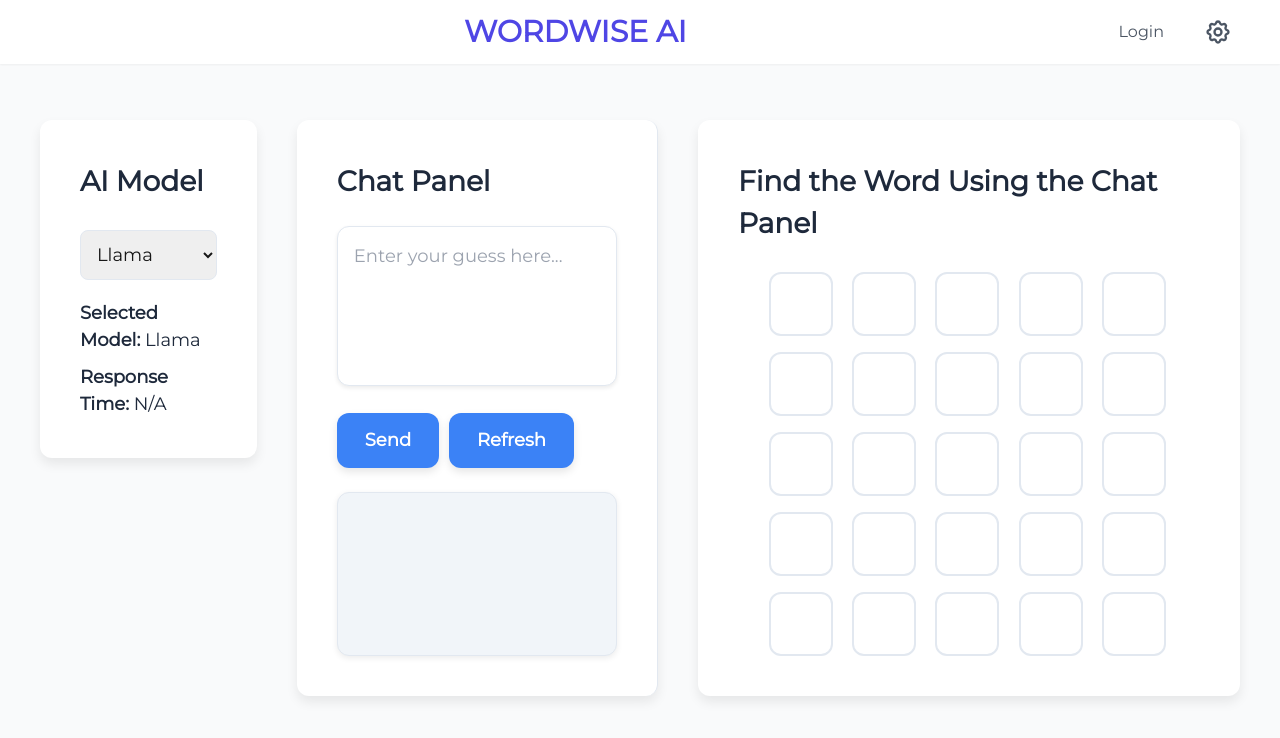
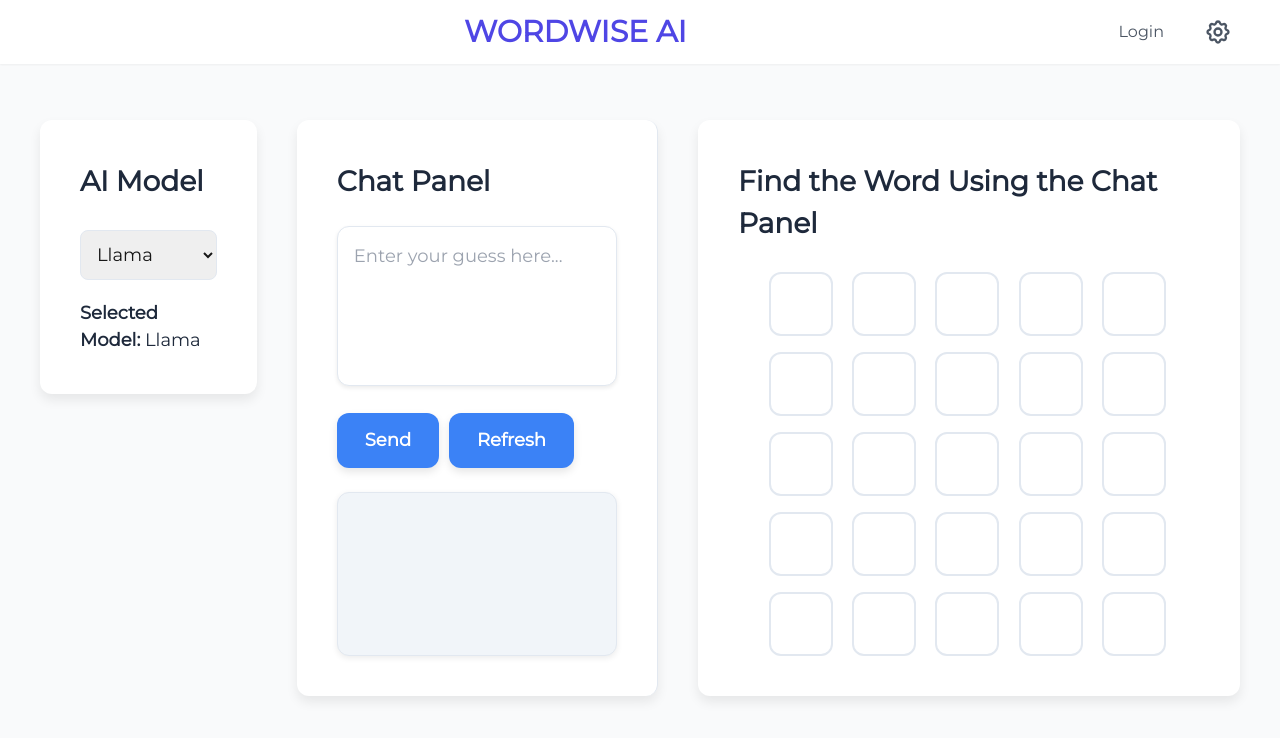
Before and after one commit to gurbuzz/Wordwiseai, a Next.js app: page / in a window 1280 px wide. Shown: the top 738 px of the page. Built offline with nearby package versions, Linux system fonts and the light colour scheme.

Commit message:
added aı model panel

```diff
--- a/src/components/AiModelPanel.jsx
+++ b/src/components/AiModelPanel.jsx
@@ -11,7 +11,6 @@ const models = [
 
 const AiModelPanel = () => {
   const [selectedModel, setSelectedModel] = useState("Llama");
-  const [responseTime, setResponseTime] = useState(null);
 
   const handleModelChange = (e) => {
     setSelectedModel(e.target.value);
@@ -60,9 +59,6 @@ const AiModelPanel = () => {
       <div style={infoStyle}>
         <strong>Selected Model:</strong> {selectedModel}
       </div>
-      <div style={{ marginTop: "10px", ...infoStyle }}>
-        <strong>Response Time:</strong> {responseTime !== null ? `${responseTime} ms` : "N/A"}
-      </div>
     </div>
   );
 };
```
